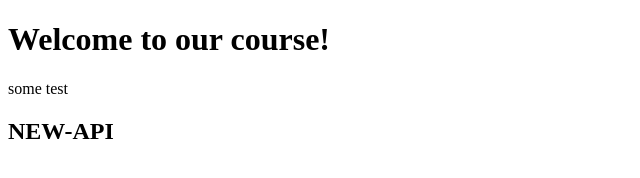
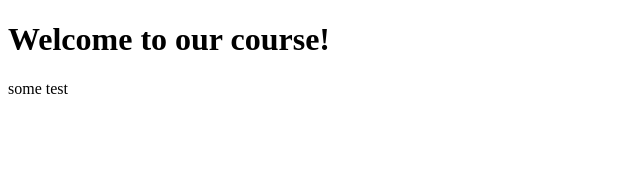
Before and after one commit to Lazeeerrrr/git-course, a plain HTML site: page index.html in a window 1280 px wide. Shown: the whole page, without its empty margins (0-640 px from the left). Drawn offline with Linux system fonts and the light colour scheme.

Commit message:
Delete H2

```diff
--- a/index.html
+++ b/index.html
@@ -9,6 +9,5 @@
 <body>
     <h1>Welcome to our course!</h1>
     <p>some test</p>
-    <h2>NEW-API</h2>
 </body>
 </html>
```
